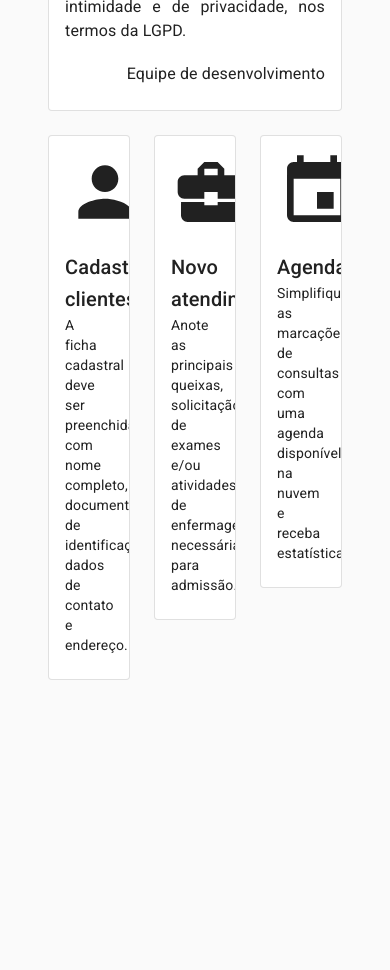
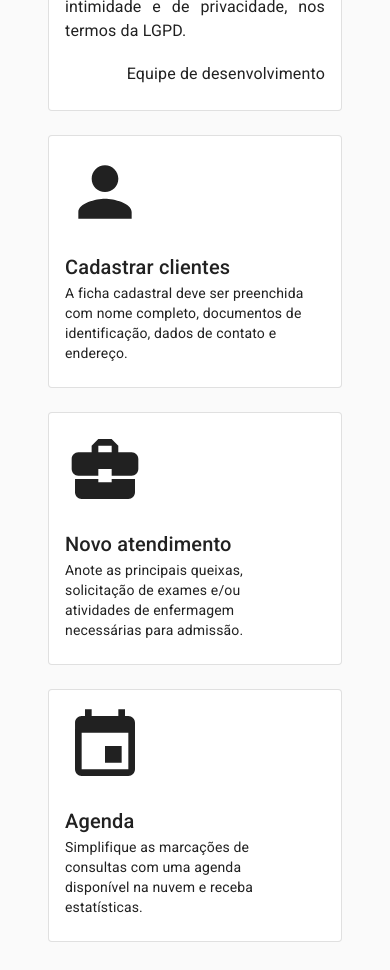
Before and after one commit to afyalabs-1/afya-prontuario-frontend, a React (Create React App) app: page / in a window 390 px wide. Shown: the part 960-1930 px from the top of the page. Before the commit the page ends 1668 px from the top, so only its background shows below. Built offline with nearby package versions, Linux system fonts and the light colour scheme; sample sign-in values are in the browser's storage.

Commit message:
🎨 adiciona um pouco mais de responsividade (pós-apresentacao afyalabs)

```diff
--- a/src/components/Cards.js
+++ b/src/components/Cards.js
@@ -70,7 +70,7 @@ export const Cards = () => {
             </Card>
           </Grid>
 
-          <Grid item xs={4}>
+          <Grid item xs={12} md={4}>
             <Link to="/customerRegistration">
               <Card className={classes.card} variant="outlined">
                 <CardContent>
@@ -98,7 +98,7 @@ export const Cards = () => {
             </Link>
           </Grid>
 
-          <Grid item xs={4}>
+          <Grid item xs={12} md={4}>
             <Link to="/newAppointment">
               <Card className={classes.card} variant="outlined">
                 <CardContent>
@@ -126,7 +126,7 @@ export const Cards = () => {
             </Link>
           </Grid>
 
-          <Grid item xs={4}>
+          <Grid item xs={12} md={4}>
             <Link to="/schedule">
               <Card className={classes.card} variant="outlined">
                 <CardContent>
```
